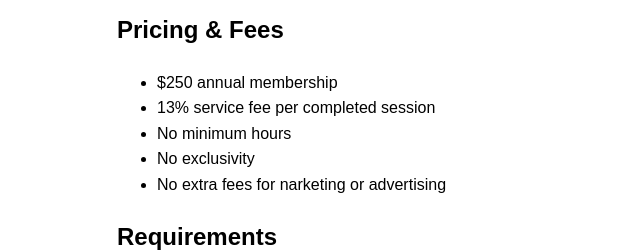
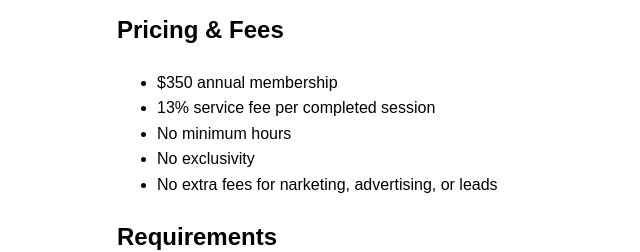
Before and after one commit to npgandlove/diyassistv4, a React (Vite) app: page /provider in a window 1280 px wide. Shown: the part 943-1195 px from the top of the page, without its empty margins (73-713 px from the left). Built offline with nearby package versions, Linux system fonts and the light colour scheme.

Commit message:
Update Providers.jsx

```diff
--- a/src/pages/Providers.jsx
+++ b/src/pages/Providers.jsx
@@ -54,11 +54,11 @@ function Providers() {
       {/* Pricing */}
       <h2>Pricing & Fees</h2>
       <ul>
-        <li>$250 annual membership</li>
+        <li>$350 annual membership</li>
         <li>13% service fee per completed session</li>
         <li>No minimum hours</li>
         <li>No exclusivity</li>
-		<li>No extra fees for narketing or advertising</li>
+		<li>No extra fees for narketing, advertising, or leads</li>
       </ul>
 
       {/* Requirements */}
```
